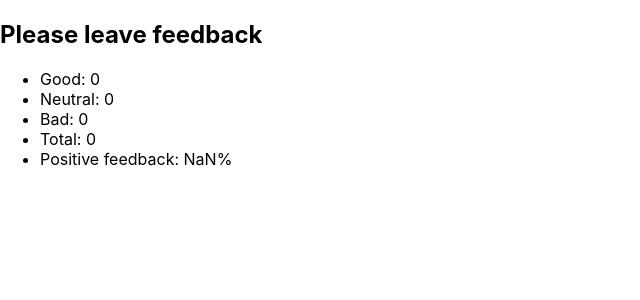
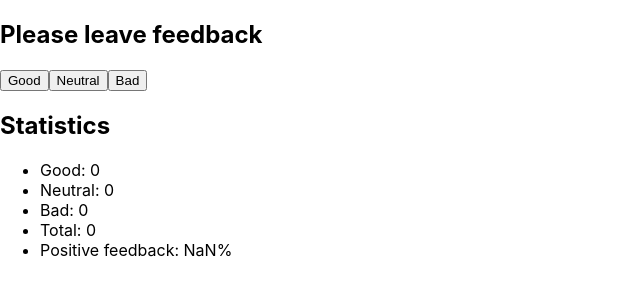
Before and after one commit to IvanRobak/goit-react-hw-02-feedback, a React (Create React App) app: page / in a window 1280 px wide. Shown: the top 300 px of the page, without its empty margins (0-640 px from the left). Built offline with nearby package versions, Linux system fonts and the light colour scheme.

Commit message:
add button

```diff
--- a/src/components/App.jsx
+++ b/src/components/App.jsx
@@ -8,6 +8,10 @@ class App extends Component {
     bad: 0,
   };
 
+  handleButtonClick = options => {
+    this.setState(prevState => ({ [options]: prevState[options] + 1 }));
+  };
+
   countTotalFeedback() {
     const { good, neutral, bad } = this.state;
     const totalFeedback = good + neutral + bad;
@@ -16,7 +20,7 @@ class App extends Component {
 
   countPositiveFeedbackPercentage() {
     const { good } = this.state;
-    const totalFeedback = this.countTotalFeedback;
+    const totalFeedback = this.countTotalFeedback();
     const positiveFeedbackPercentage = Math.round((good / totalFeedback) * 100);
     return positiveFeedbackPercentage;
   }
@@ -28,6 +32,12 @@ class App extends Component {
     return (
       <div>
         <h2>Please leave feedback</h2>
+        <button onClick={() => this.handleButtonClick('good')}>Good</button>
+        <button onClick={() => this.handleButtonClick('neutral')}>
+          Neutral
+        </button>
+        <button onClick={() => this.handleButtonClick('bad')}>Bad</button>
+        <h2>Statistics</h2>
         <Statistics
           good={good}
           neutral={neutral}
```
